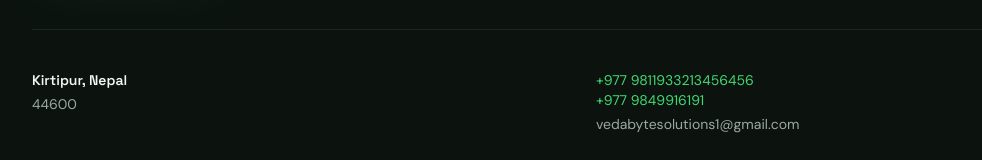
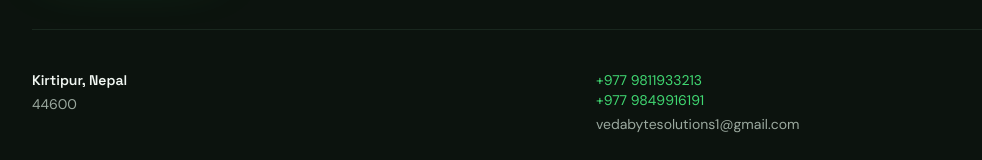
Before and after one commit to anuragbhandari777-gif/vbs, a Next.js app: page / in a window 1280 px wide. Shown: the part 3324-3484 px from the top of the page, without its empty margins (56-1038 px from the left). Built offline with nearby package versions, Linux system fonts and the light colour scheme.

Commit message:
describe your change here

```diff
--- a/src/components/site-footer.tsx
+++ b/src/components/site-footer.tsx
@@ -70,7 +70,7 @@ export function SiteFooter() {
             <p className="mt-1 text-sm text-muted-foreground">44600</p>
           </div>
           <div>
-            <p className="text-sm text-primary">+977 9811933213456456</p>
+            <p className="text-sm text-primary">+977 9811933213</p>
             <p className="text-sm text-primary">+977 9849916191</p>
             <p className="mt-1 text-sm text-muted-foreground">
               vedabytesolutions1@gmail.com
```
